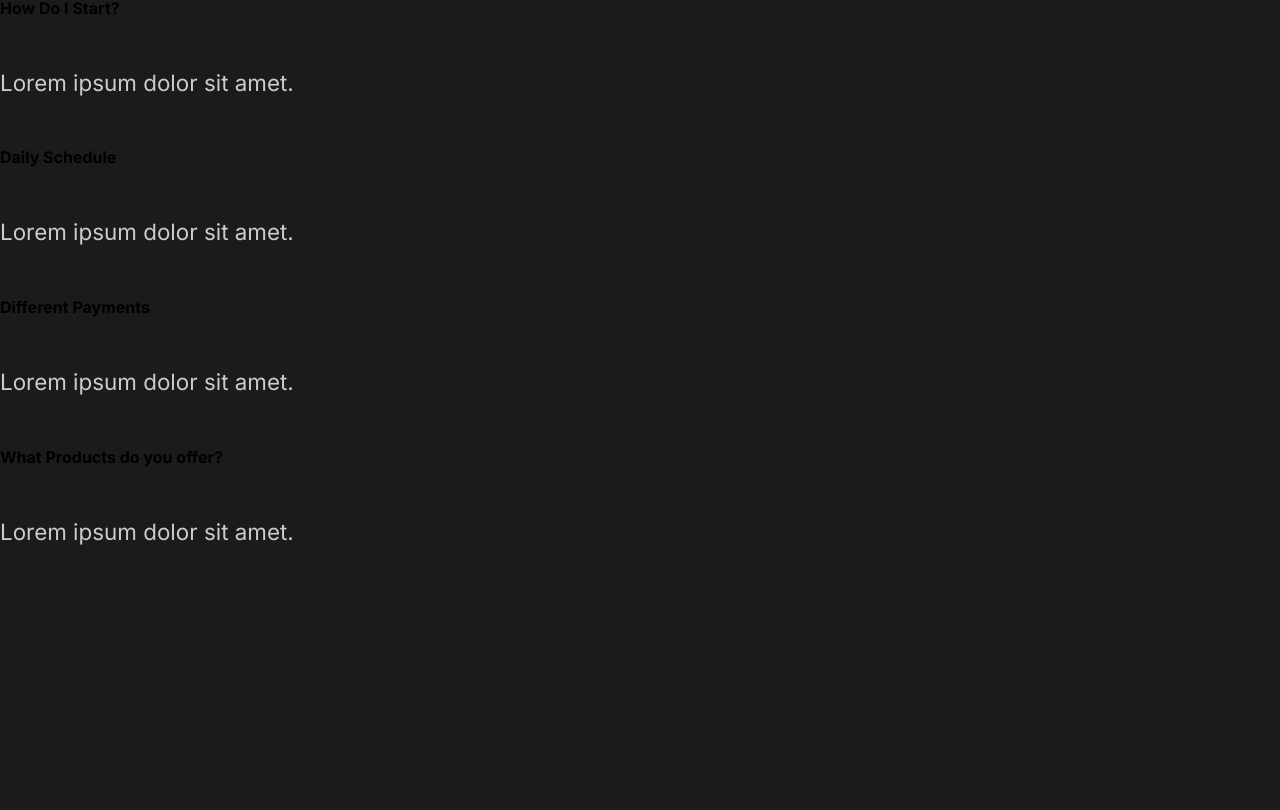
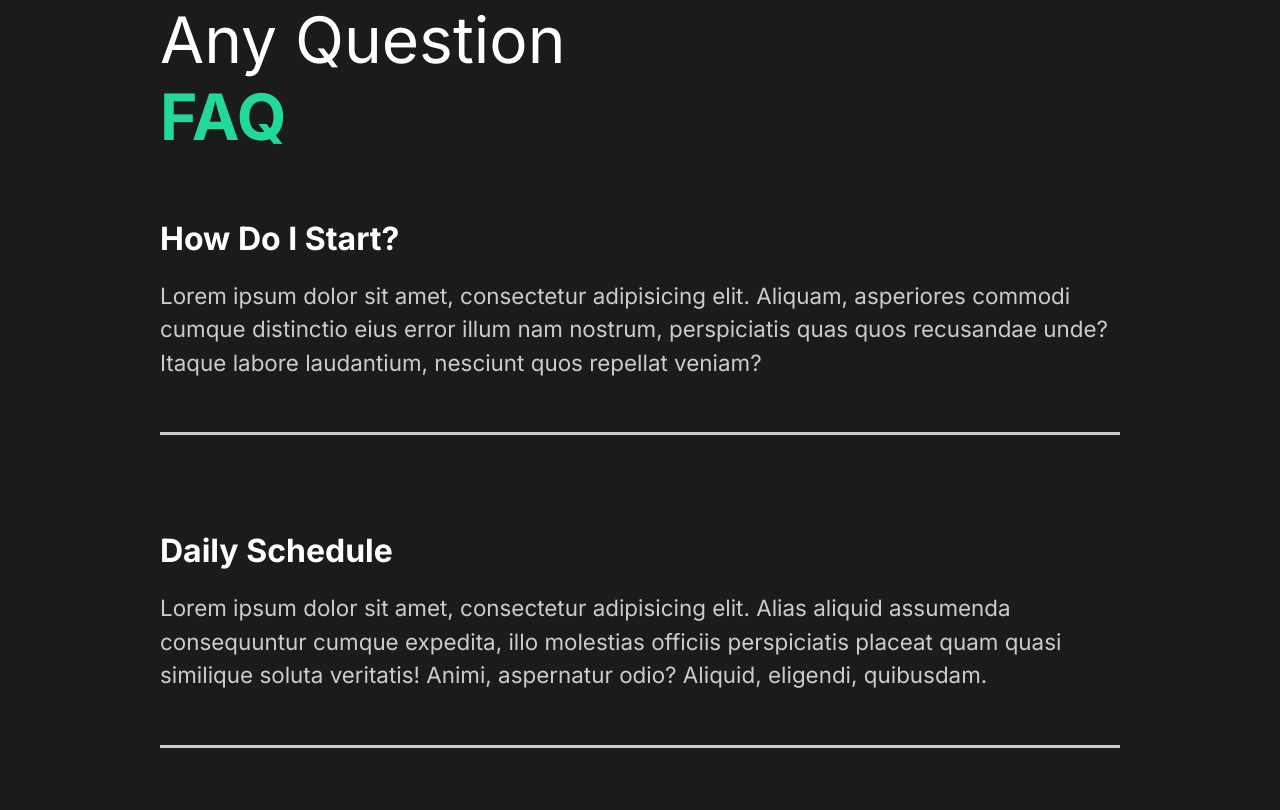
Before and after one commit to jdungao15/capture, a React (Vite) app: page / in a window 1280 px wide. Shown: the part 2150-2960 px from the top of the page. Before the commit the page ends 2746 px from the top, so only its background shows below. Built offline with nearby package versions, Linux system fonts and the light colour scheme; a web font is replaced by a local one.

Commit message:
styled FaqSection.jsx

```diff
--- a/src/components/FaqSection.jsx
+++ b/src/components/FaqSection.jsx
@@ -1,35 +1,67 @@
 import React from 'react';
+import styled from 'styled-components'
+import {About} from '../styles.js'
 
 const FaqSection = () => {
    return (
-      <div className="faq">
+      <Faq>
          <h2>Any Question <span>FAQ</span></h2>
          <div className="question">
             <h4>How Do I Start?</h4>
             <div className="answer">
-               <p>Lorem ipsum dolor sit amet.</p>
+               <p>Lorem ipsum dolor sit amet, consectetur adipisicing elit. Aliquam, asperiores commodi cumque distinctio eius error illum nam nostrum, perspiciatis quas quos recusandae unde? Itaque labore laudantium, nesciunt quos repellat veniam?</p>
             </div>
+            <div className="faq-line"></div>
          </div>
          <div className="question">
             <h4>Daily Schedule</h4>
             <div className="answer">
-               <p>Lorem ipsum dolor sit amet.</p>
+               <p>Lorem ipsum dolor sit amet, consectetur adipisicing elit. Alias aliquid assumenda consequuntur cumque expedita, illo molestias officiis perspiciatis placeat quam quasi similique soluta veritatis! Animi, aspernatur odio? Aliquid, eligendi, quibusdam.</p>
             </div>
+            <div className="faq-line"></div>
          </div>
          <div className="question">
             <h4>Different Payments</h4>
             <div className="answer">
-               <p>Lorem ipsum dolor sit amet.</p>
+               <p>Lorem ipsum dolor sit amet, consectetur adipisicing elit. Aliquam consectetur earum error, et excepturi fuga id iusto mollitia nemo neque obcaecati officiis placeat quo repellat saepe sed unde veniam, vero?</p>
             </div>
+            <div className="faq-line"></div>
          </div>
          <div className="question">
             <h4>What Products do you offer?</h4>
             <div className="answer">
-               <p>Lorem ipsum dolor sit amet.</p>
+               <p>Lorem ipsum dolor sit amet, consectetur adipisicing elit. Ab alias, animi architecto aspernatur, deleniti dolorum error in inventore iste iure, magni nesciunt nostrum odit possimus quaerat rerum soluta ut veritatis?</p>
             </div>
          </div>
-      </div>
+         <div className="faq-line"></div>
+      </Faq>
    );
 };
+const Faq = styled(About)`
+  display: block;
+  span {
+    display: block;
+  }
+  h2 {
+    padding-bottom: 2rem;
+    font-weight: lighter;
+  }
+  .faq-line {
+    background: #cccccc;
+    height: 0.2rem;
+    margin: 2rem 0rem;
+    width: 100%;
+  }
+  .question {
+    padding: 2rem 0rem;
+    cursor: pointer;
+  }
+  .answer {
+    padding: .3rem 0rem;
+    p {
+      padding: 1rem 0rem;
+    }
+  }
+`
 
 export default FaqSection;
--- a/src/components/GlobalStyle.jsx
+++ b/src/components/GlobalStyle.jsx
@@ -42,6 +42,7 @@ const GlobalStyle = createGlobalStyle`
 
   h4 {
     font-weight: bold;
+    font-size: 2rem;
   }
 
   p {
```
